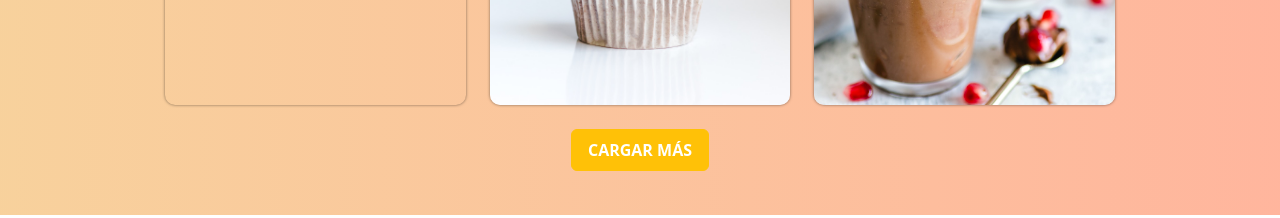
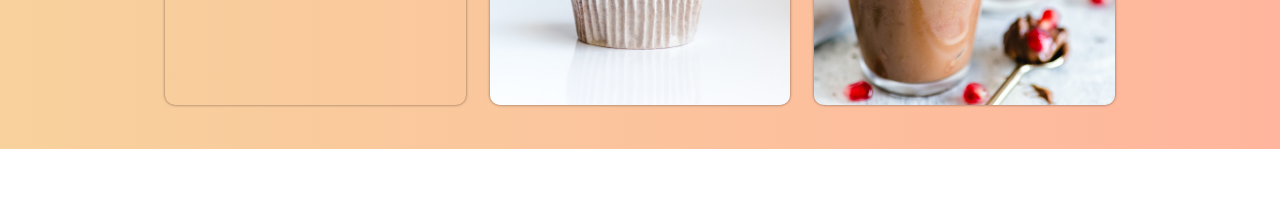
Before and after one commit to Caarlos94/DessertHouse, a plain HTML site: page index.html in a window 1280 px wide. Shown: the part 1700-1918 px from the top of the page. Drawn offline with nearby package versions, Linux system fonts and the light colour scheme; a web font is replaced by a local one.

Commit message:
se quito boton de cargar mas

```diff
--- a/index.html
+++ b/index.html
@@ -119,13 +119,6 @@
           </div>
         </div>
       </div>
-      <div class="d-flex justify-content-center mt-4">
-        <a>
-          <button type="button" class="btn btn-warning py-2 px-3 fw-bold text-white">
-            <span>CARGAR MÁS</span>
-          </button>
-        </a>
-      </div>
     </div>
   </section>
 
--- a/style.css
+++ b/style.css
@@ -95,7 +95,7 @@ body {
   align-items: center;
   box-shadow: 0 0 3px 0 rgba(0, 0, 0, 0.5);
   transform: scale(1);
-  transition: trasform 0.5s ease;
+  transition: all 0.5s ease;
 }
 
 .row-servicios {
```
